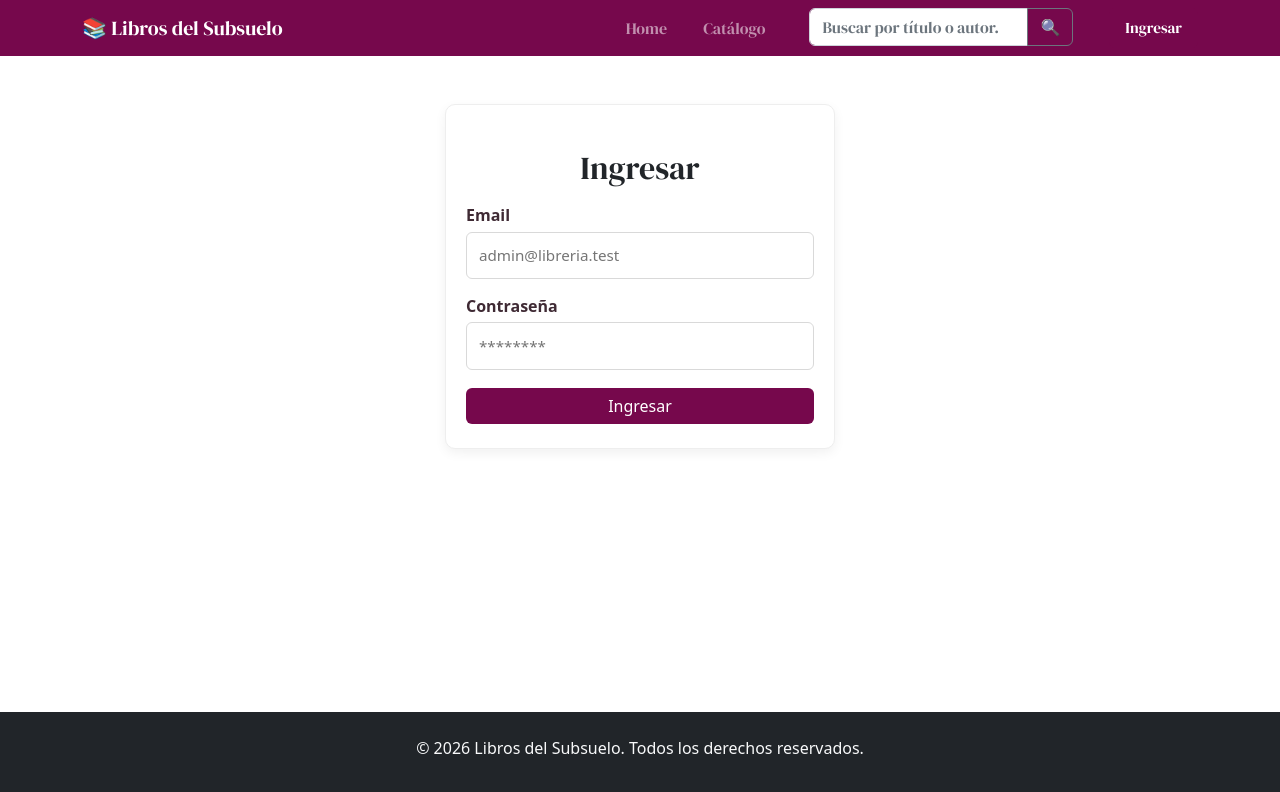
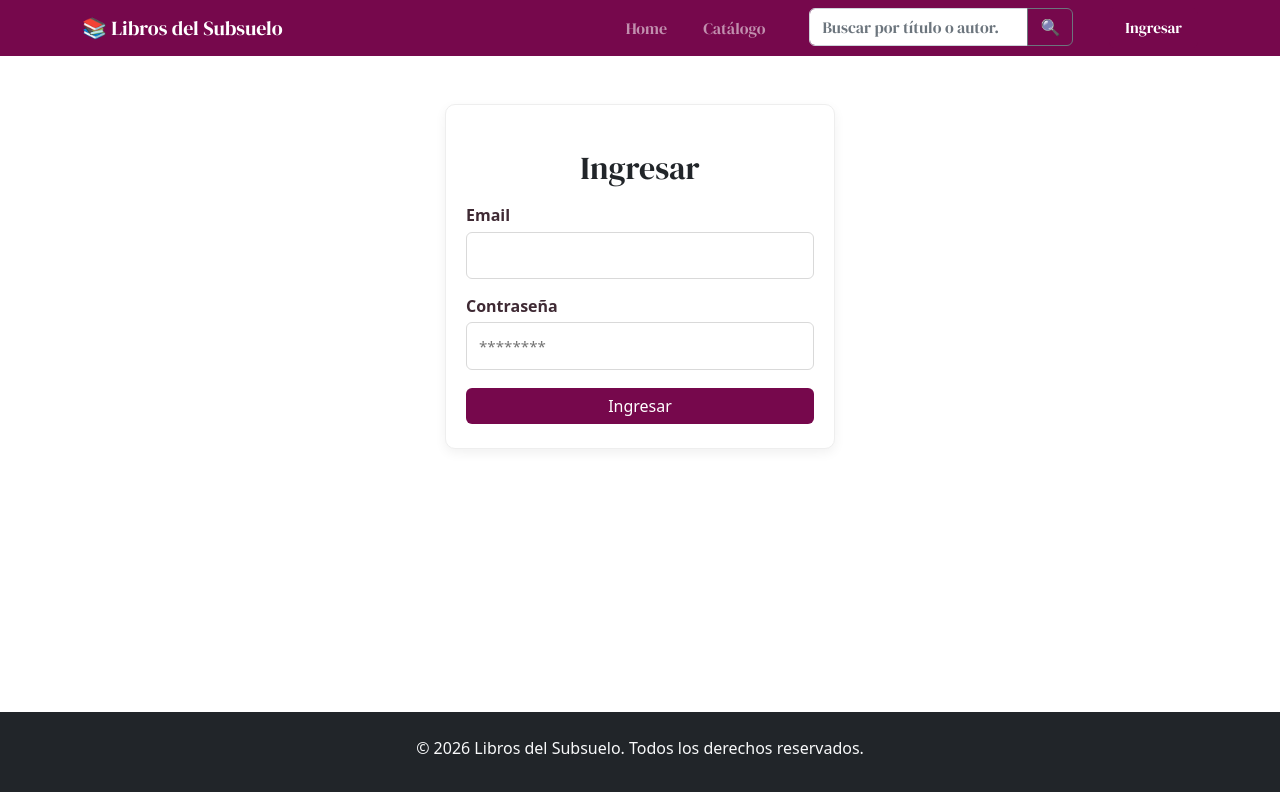
Before and after one commit to vicmoritan/ds2026-actividades, a React (Vite) app in the folder ejercicios/c23-deploy/frontend/: page /login in a window 1280 px wide. Shown: the top 792 px of the page. Built offline with nearby package versions, Linux system fonts and the light colour scheme; no server answers.

Commit message:
borro sugerencia login

```diff
--- a/ejercicios/c23-deploy/frontend/src/pages/Login.tsx
+++ b/ejercicios/c23-deploy/frontend/src/pages/Login.tsx
@@ -37,7 +37,6 @@ export default function Login() {
                         <label>Email</label>
                         <input
                             type="email"
-                            placeholder="admin@libreria.test"
                             {...register('email')}
                         />
 
```
